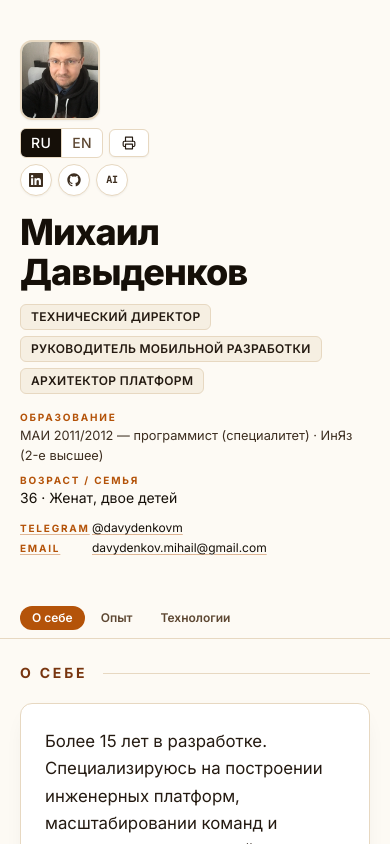
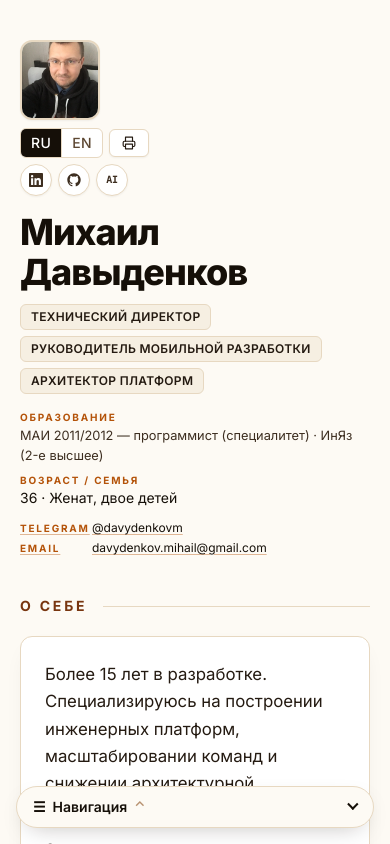
Before and after one commit to DavydenkovM/my-career, a Next.js app in the folder site/: page / in a window 390 px wide. Shown: the top 844 px of the page. Built offline with nearby package versions, Linux system fonts and the light colour scheme.

Commit message:
Mobile: collapsible bottom nav, hide sticky header on small screens

```diff
--- a/site/components/CvClient.tsx
+++ b/site/components/CvClient.tsx
@@ -9,6 +9,7 @@ import { AboutSection } from "./AboutSection";
 import { Header } from "./Header";
 import { StickyHeader } from "./StickyHeader";
 import { Sidebar, type NavGroup } from "./Sidebar";
+import { MobileNav } from "./MobileNav";
 import { ExperienceTabs } from "./ExperienceTabs";
 import type { Experience } from "@/content/loader";
 
@@ -53,9 +54,8 @@ export function CvClient({ items }: { items: { ru: Experience[]; en: Experience[
   return (
     <>
       <StickyHeader />
-      <div className="mx-auto w-full max-w-6xl px-5 py-10 sm:px-8 sm:py-16 print:max-w-none print:px-0 print:py-0">
+      <div id="top" className="mx-auto w-full max-w-6xl px-5 py-10 sm:px-8 sm:py-16 print:max-w-none print:px-0 print:py-0">
         <Header />
-
         <div className="mt-10 grid grid-cols-1 gap-x-12 sm:grid-cols-[13rem_minmax(0,1fr)] sm:gap-x-14 print:block">
           <Sidebar groups={navGroups} />
 
@@ -88,6 +88,7 @@ export function CvClient({ items }: { items: { ru: Experience[]; en: Experience[
           </div>
         </div>
       </div>
+      <MobileNav groups={navGroups} />
     </>
   );
 }
--- /dev/null
+++ b/site/components/MobileNav.tsx
@@ -0,0 +1,92 @@
+"use client";
+
+import { useEffect, useRef } from "react";
+import { useLang } from "./LangProvider";
+import type { NavGroup } from "./Sidebar";
+
+type Props = {
+  groups: NavGroup[];
+};
+
+export function MobileNav({ groups }: Props) {
+  const { t } = useLang();
+  const detailsRef = useRef<HTMLDetailsElement>(null);
+
+  // Close the menu when the user navigates to a section (we can't observe hashchange
+  // before the click, but clicking an anchor inside <details> with toggle behavior
+  // will close the panel on mobile because the link itself takes the user away).
+  function closeMenu() {
+    if (detailsRef.current) detailsRef.current.open = false;
+  }
+
+  // If the viewport grows past the sm breakpoint, force-close (avoids a stale
+  // open state if the user rotates the device).
+  useEffect(() => {
+    const mql = window.matchMedia("(min-width: 640px)");
+    const onChange = (e: MediaQueryListEvent) => {
+      if (e.matches) closeMenu();
+    };
+    mql.addEventListener("change", onChange);
+    return () => mql.removeEventListener("change", onChange);
+  }, []);
+
+  return (
+    <details
+      ref={detailsRef}
+      className="summary-chevron no-print fixed inset-x-4 bottom-4 z-30 sm:hidden"
+    >
+      <summary className="flex cursor-pointer list-none items-center justify-between gap-2 rounded-full border border-ink-200 bg-paper px-4 py-2.5 text-sm font-semibold text-ink-900 shadow-[0_8px_24px_-12px_rgba(20,12,4,0.35)]">
+        <span aria-hidden>☰</span>
+        <span>{t("ui.nav")}</span>
+        <span aria-hidden className="text-ink-400">⌃</span>
+      </summary>
+      <nav
+        aria-label={t("ui.nav")}
+        className="mt-2 max-h-[70vh] overflow-y-auto rounded-2xl border border-ink-200 bg-paper/95 p-3 shadow-[0_8px_24px_-12px_rgba(20,12,4,0.45)] backdrop-blur supports-[backdrop-filter]:bg-paper/80"
+      >
+        <ul className="flex flex-col">
+          {groups.map((g) => (
+            <li key={g.id}>
+              <a
+                href={`#${g.id}`}
+                onClick={closeMenu}
+                className="block rounded-lg px-3 py-2 text-sm font-semibold text-ink-900 hover:bg-ink-100"
+              >
+                {g.label}
+              </a>
+              {g.children && g.children.length > 0 ? (
+                <ul className="mb-1 ml-3 flex flex-col border-l border-ink-200 pl-2">
+                  {g.children.map((c) => (
+                    <li key={c.id}>
+                      <a
+                        href={`#${c.id}`}
+                        onClick={closeMenu}
+                        className="flex items-baseline gap-2 rounded-md px-2 py-1.5 text-xs text-ink-600 hover:bg-ink-100 hover:text-ink-900"
+                      >
+                        {c.subtitle ? (
+                          <span className="w-14 shrink-0 font-mono text-[10px] tabular-nums text-ink-400">
+                            {c.subtitle}
+                          </span>
+                        ) : null}
+                        <span className="truncate">{c.title}</span>
+                      </a>
+                    </li>
+                  ))}
+                </ul>
+              ) : null}
+            </li>
+          ))}
+          <li>
+            <a
+              href="#top"
+              onClick={closeMenu}
+              className="mt-1 block rounded-lg border-t border-ink-200 px-3 py-2 text-xs font-semibold uppercase tracking-wide text-accent hover:bg-ink-100"
+            >
+              ↑ {t("ui.navTop")}
+            </a>
+          </li>
+        </ul>
+      </nav>
+    </details>
+  );
+}
--- a/site/components/Sidebar.tsx
+++ b/site/components/Sidebar.tsx
@@ -117,33 +117,7 @@ export function Sidebar({ groups }: Props) {
         </nav>
       </aside>
 
-      {/* Mobile: horizontal scrolling nav strip */}
-      <div className="no-print -mx-5 mb-6 overflow-x-auto border-b border-ink-200 px-5 sm:hidden">
-        <nav aria-label={t("ui.nav")}>
-          <ul className="flex gap-1 whitespace-nowrap py-2">
-            {groups.map((g) => {
-              const isActive =
-                active === g.id || (g.children?.some((c) => c.id === active) ?? false);
-              return (
-                <li key={g.id}>
-                  <a
-                    href={`#${g.id}`}
-                    aria-current={active === g.id ? "true" : undefined}
-                    className={[
-                      "inline-block rounded-full px-3 py-1 text-xs font-semibold transition",
-                      isActive
-                        ? "bg-accent text-white"
-                        : "text-ink-600 hover:bg-ink-100",
-                    ].join(" ")}
-                  >
-                    {g.label}
-                  </a>
-                </li>
-              );
-            })}
-          </ul>
-        </nav>
-      </div>
+      {/* Mobile: see <MobileNav /> rendered in CvClient */}
     </>
   );
 }
--- a/site/components/StickyHeader.tsx
+++ b/site/components/StickyHeader.tsx
@@ -27,6 +27,7 @@ export function StickyHeader() {
       aria-hidden={!scrolled}
       className={[
         "no-print fixed inset-x-0 top-0 z-40 transition-all duration-200",
+        "hidden sm:block",
         scrolled
           ? "translate-y-0 opacity-100"
           : "pointer-events-none -translate-y-3 opacity-0",
--- a/site/content/i18n.ts
+++ b/site/content/i18n.ts
@@ -15,6 +15,7 @@ export const labels: Record<Language, Record<string, LabelValue>> = {
     "ui.telegram": "Telegram",
     "ui.github": "GitHub",
     "ui.nav": "Навигация",
+    "ui.navTop": "Наверх",
     "ui.experience": "Опыт",
     "ui.aboutShort": "О компании",
     "ui.whatIDid": "Что делал",
@@ -51,6 +52,7 @@ export const labels: Record<Language, Record<string, LabelValue>> = {
     "ui.telegram": "Telegram",
     "ui.github": "GitHub",
     "ui.nav": "Navigation",
+    "ui.navTop": "Top",
     "ui.experience": "Experience",
     "ui.aboutShort": "About the company",
     "ui.whatIDid": "What I did",
```
